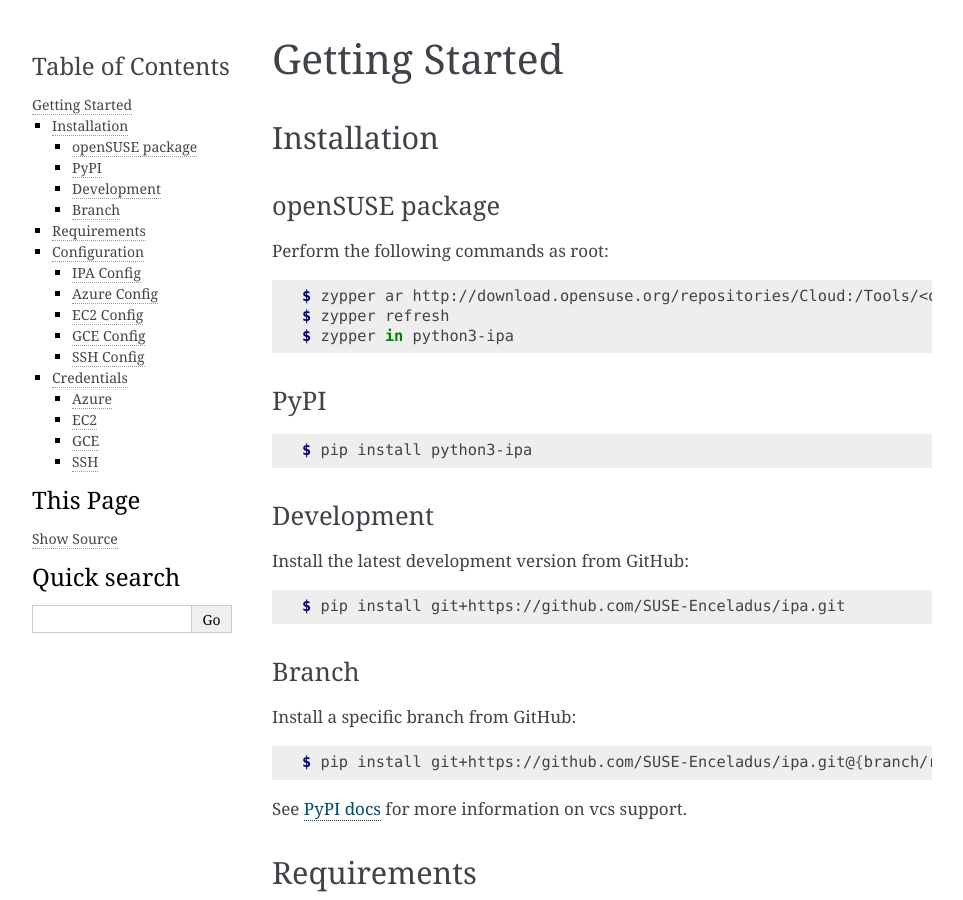
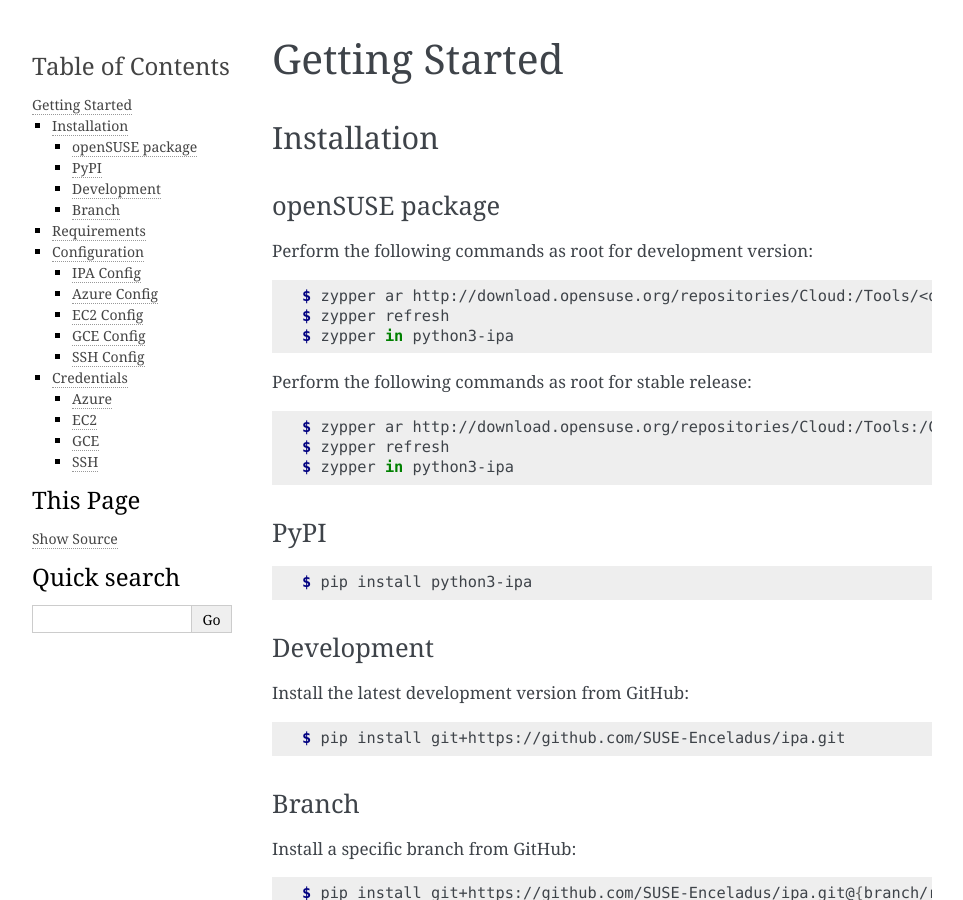
Before and after one commit to SUSE-Enceladus/img-proof, a Sphinx documentation site: the page built from docs/source/start.rst, in a window 1280 px wide and 900 px high. Shown: the whole window, without its empty margins (148-1111 px from the left). Built offline with Sphinx 7.4.7, drawn with Linux system fonts in a browser that asks for light colours; pages that are not in the unit, such as notebooks, are missing from menus.

Commit message:
Add stable release repository for ipa.

```diff
--- a/docs/source/start.rst
+++ b/docs/source/start.rst
@@ -8,11 +8,19 @@ Installation
 openSUSE package
 ----------------
 
-Perform the following commands as root:
+Perform the following commands as root for development version:
 
 .. code-block:: console
 
    $ zypper ar http://download.opensuse.org/repositories/Cloud:/Tools/<distribution>
+   $ zypper refresh
+   $ zypper in python3-ipa
+
+Perform the following commands as root for stable release:
+
+.. code-block:: console
+
+   $ zypper ar http://download.opensuse.org/repositories/Cloud:/Tools:/CI/<distribution>
    $ zypper refresh
    $ zypper in python3-ipa
 
```
